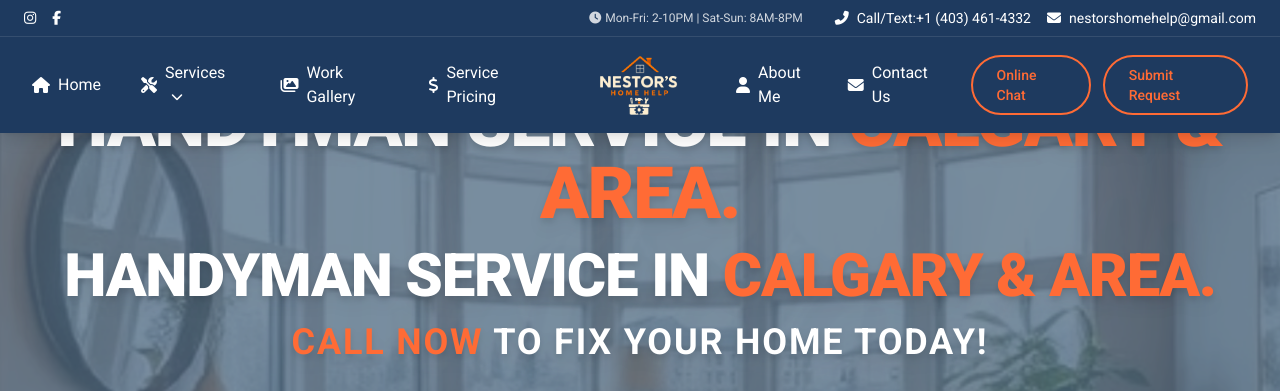
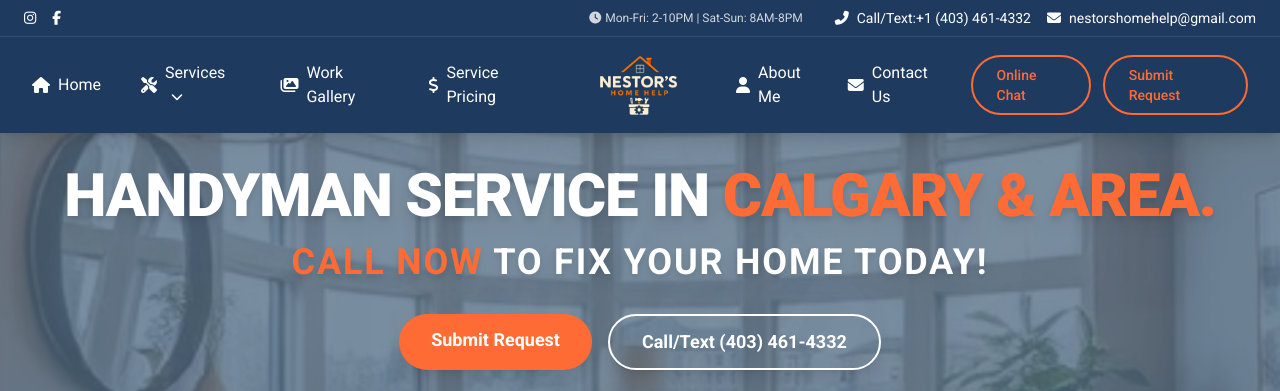
Before and after one commit to minimaldeeep1-bit/Nestorshomehelp, a plain HTML site: page index.html in a window 1280 px wide. Shown: the top 391 px of the page. Drawn offline with nearby package versions, Linux system fonts and the light colour scheme.

Commit message:
Update index.html

```diff
--- a/index.html
+++ b/index.html
@@ -1288,9 +1288,7 @@
             <div id="hero-content-container" class="hero-content active px-4">
                 <div class="container mx-auto px-4 py-8 md:py-20">
                     <div class="text-center mb-8 md:mb-16">
-                        <h1 class="hero-title text-4xl sm:text-5xl md:text-7xl font-black mb-4 leading-tight drop-shadow-lg" style="font-weight: 900; letter-spacing: -0.02em;">
-    <span class="text-white">HANDYMAN SERVICE IN</span> <span class="text-orange">CALGARY & AREA.</span>
-<h1 class="hero-title text-3xl sm:text-4xl md:text-6xl font-black mb-4 leading-tight drop-shadow-lg" style="font-weight: 900; letter-spacing: -0.02em;">
+                        <h1 class="hero-title text-3xl sm:text-4xl md:text-6xl font-black mb-4 leading-tight drop-shadow-lg" style="font-weight: 900; letter-spacing: -0.02em;">
     <span class="text-white">HANDYMAN SERVICE IN</span> <span class="text-orange">CALGARY & AREA.</span>
 </h1>
 
```
